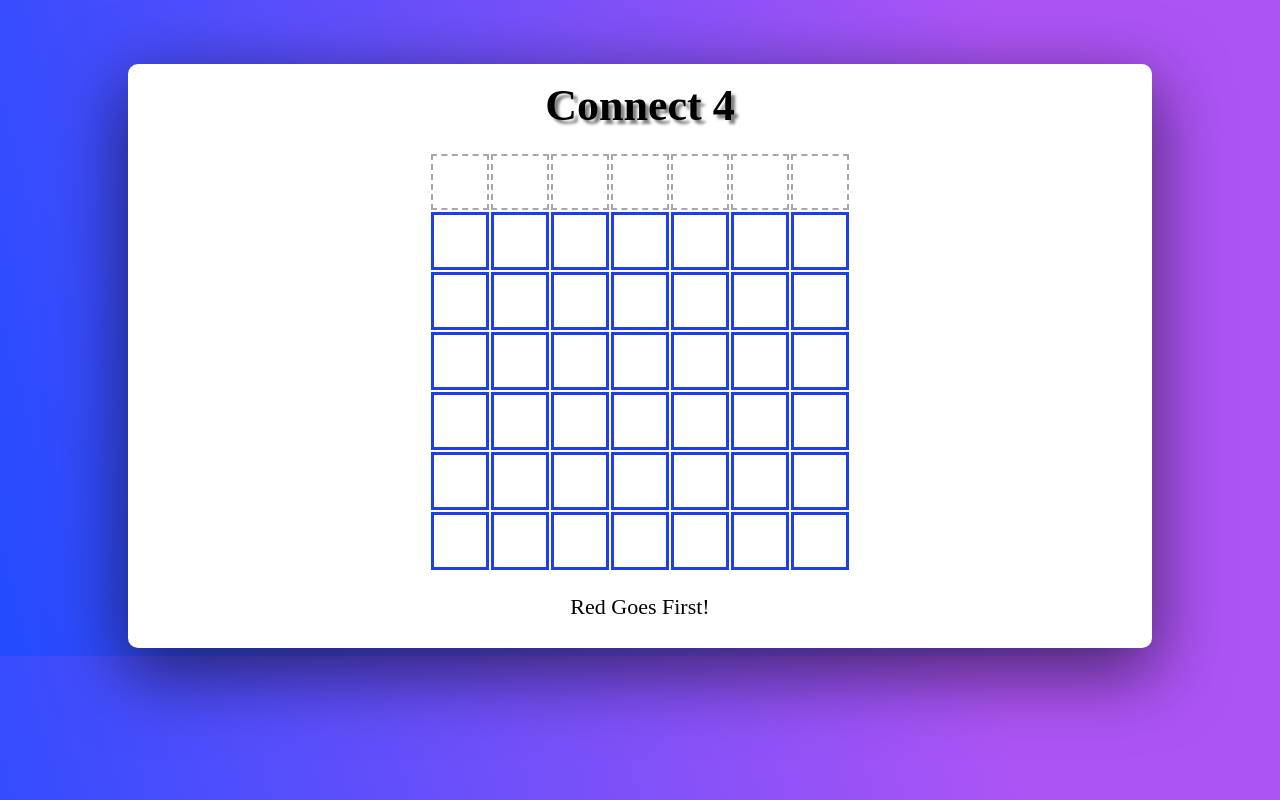
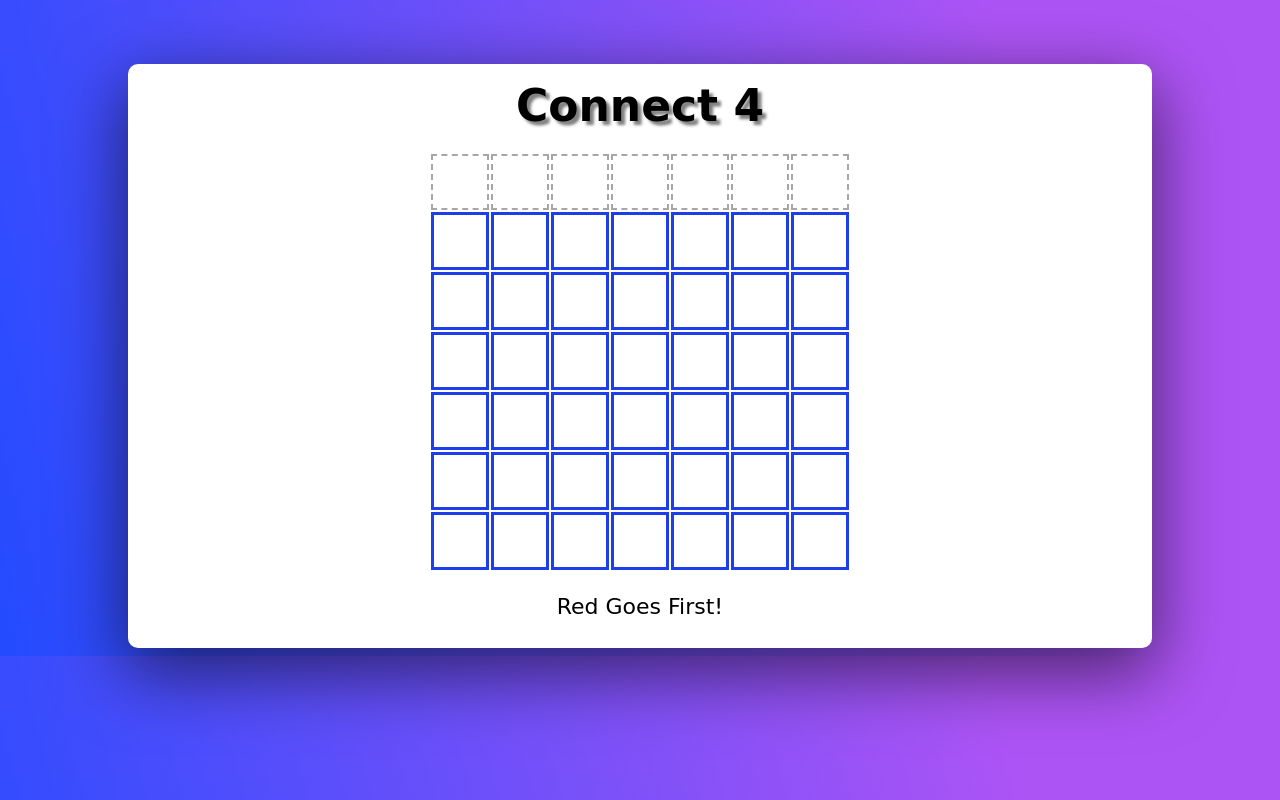
Before and after one commit to Marcellous11/11.connectFourProject, a plain HTML site: page index.html in a window 1280 px wide. Drawn offline with Linux system fonts and the light colour scheme.

Commit message:
font change

```diff
--- a/connect4.css
+++ b/connect4.css
@@ -61,11 +61,13 @@ background-image: linear-gradient(75deg, #234bff 0%, #ad54f5 80%);
 h1{
  text-align: center;
  position: relative;
+ font-family: 'Comfortaa', cursive;
  top: 2vh;
  text-shadow: 4px 4px 3px rgb(128, 128, 128);
  font-size: 44px;
 }
 p{
   text-align: center;
+  font-family: 'Comfortaa', cursive;
   font-size: 22px;
 }
--- a/index.html
+++ b/index.html
@@ -2,6 +2,9 @@
 <head>
   <title>Connect 4</title>
   <link href="connect4.css" rel="stylesheet">
+  <link rel="preconnect" href="https://fonts.googleapis.com">
+<link rel="preconnect" href="https://fonts.gstatic.com" crossorigin>
+<link href="https://fonts.googleapis.com/css2?family=Comfortaa:wght@440&display=swap" rel="stylesheet">
 </head>
 <body>
 
```
